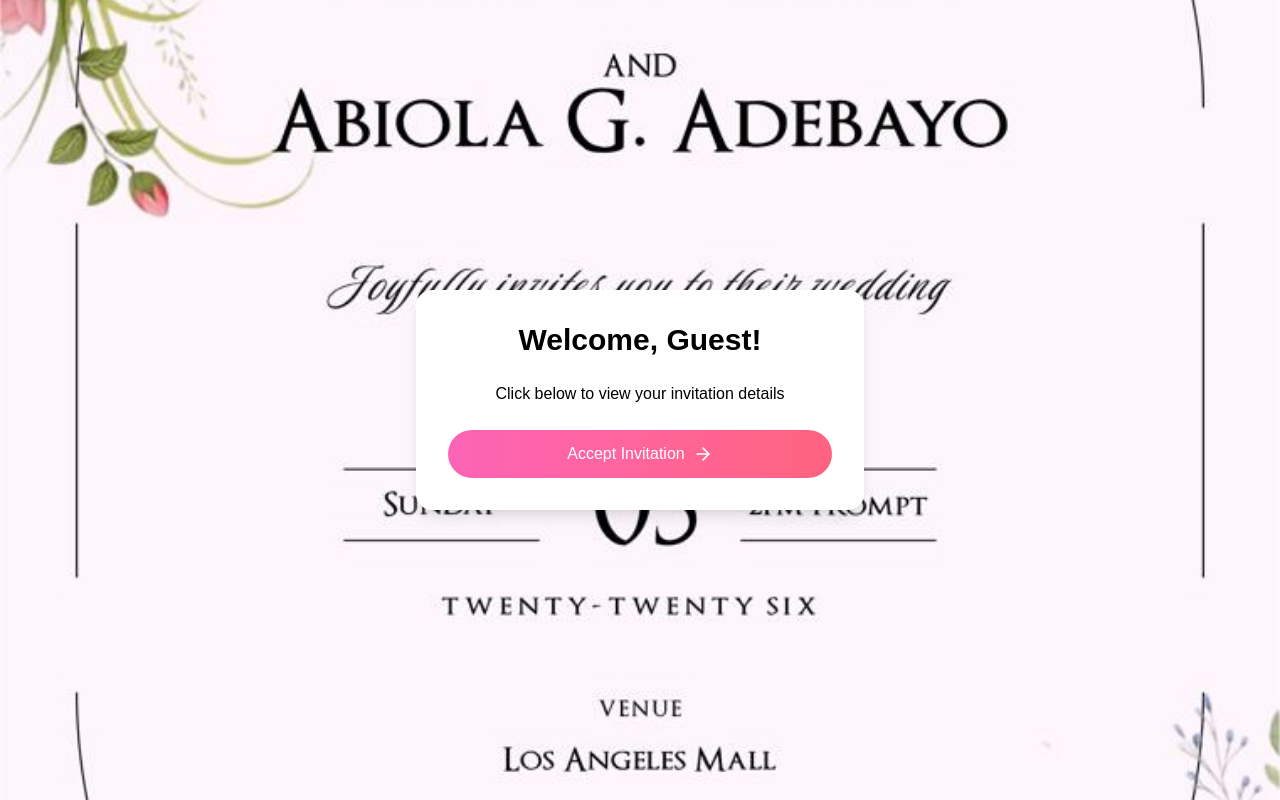
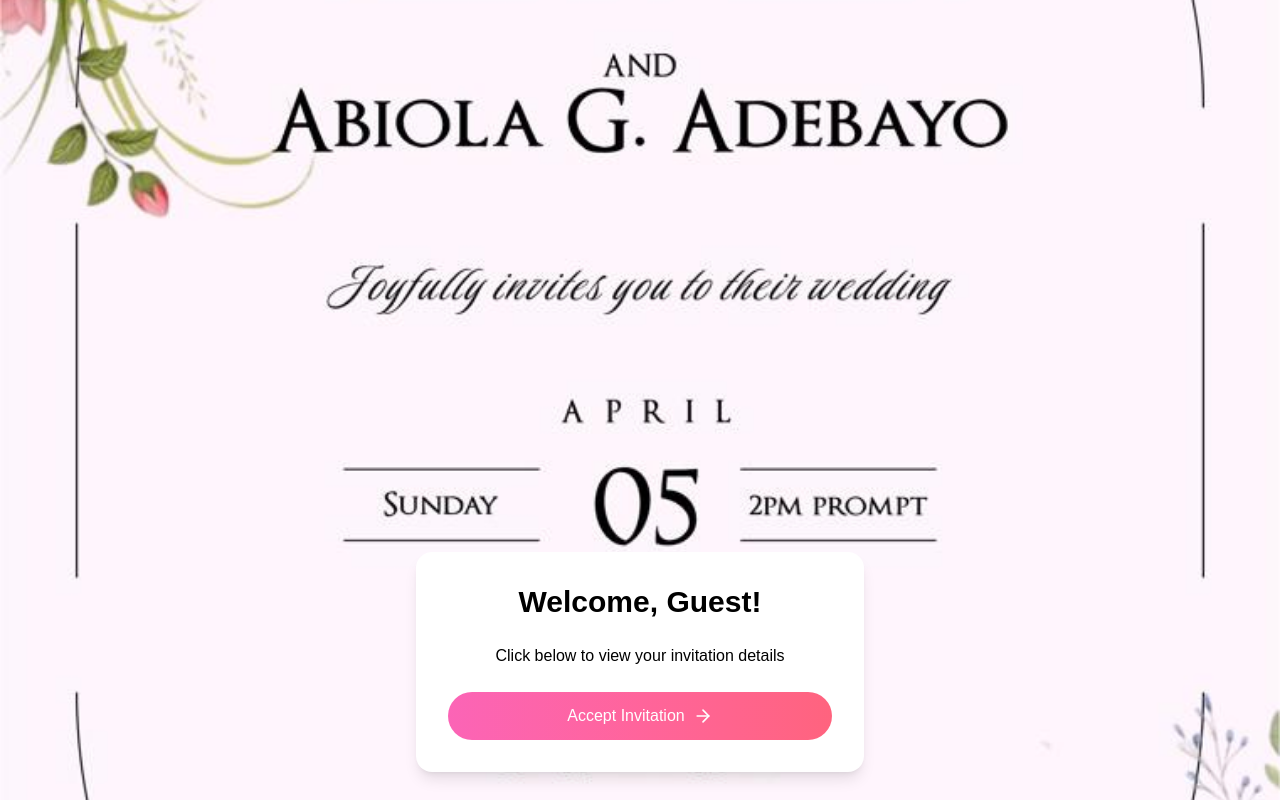
Before and after one commit to dimeji003/einvite, a Next.js app: page /invite/accept in a window 1280 px wide. Built offline with nearby package versions, Linux system fonts and the light colour scheme.

Commit message:
fix: client server

```diff
--- a/src/app/components/AcceptInvitationButton.jsx
+++ b/src/app/components/AcceptInvitationButton.jsx
@@ -1,4 +1,4 @@
-'use client';
+/*'use client';
 
 import { useRouter } from 'next/navigation';
 import { ArrowRight } from 'lucide-react';
@@ -19,4 +19,4 @@ export default function AcceptInvitationButton({ className }) {
       <ArrowRight className="w-5 h-5" />
     </button>
   );
-}
+}*/
--- a/src/app/invite/page/page.js
+++ b/src/app/invite/InviteClient.js
@@ -2,7 +2,7 @@
 export const dynamic = 'force-dynamic';
 
 import { useRouter, useSearchParams } from 'next/navigation';
-import { guests } from '../../data/guests';
+import { guests } from '../data/guests';
 import { MapPin } from "lucide-react";
 
 export default function InvitePage() {
--- a/src/app/invite/accept/AcceptClient.js
+++ b/src/app/invite/accept/AcceptClient.js
@@ -9,19 +9,19 @@ export default function AcceptClient() {
   const name = params?.get('name') || 'Guest';
 
   const handleAccept = () => {
-    router.push(`/invite/page?name=${encodeURIComponent(name)}`);
+    router.push(`/invite?name=${encodeURIComponent(name)}`);
   };
 
   return (
     <div
-      className="min-h-screen flex items-center justify-center p-4"
+      className="min-h-screen relative flex items-center justify-center p-4"
       style={{
         backgroundImage: "url('/assets/invitepic.png')",
         backgroundSize: 'cover',
         backgroundPosition: 'center',
       }}
     >
-      <div className="bg-white p-8 rounded-2xl shadow-lg text-center max-w-md w-[80%]">
+      <div className="bg-white absolute bottom-7 p-8 rounded-2xl shadow-lg text-center max-w-md w-[80%]">
         <h1 className="text-3xl font-bold mb-6 text-black">
           Welcome, {name}!
         </h1>
--- /dev/null
+++ b/src/app/invite/page.js
@@ -0,0 +1,12 @@
+import { Suspense } from "react";
+import InviteClient from "./InviteClient";
+
+export const dynamic = "force-dynamic";
+
+export default function Page() {
+  return (
+    <Suspense fallback={<div>Loading...</div>}>
+      <InviteClient />
+    </Suspense>
+  );
+}
```
